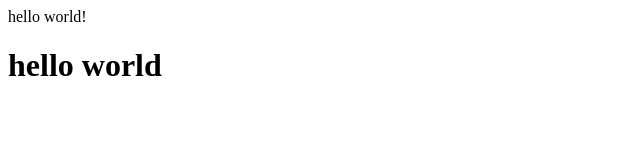
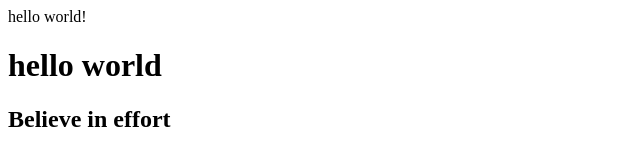
Before and after one commit to script-beginner/-, a plain HTML site: page index.html in a window 1280 px wide. Shown: the whole page, without its empty margins (0-640 px from the left). Drawn offline with Linux system fonts and the light colour scheme.

Commit message:
新加分支：dev

```diff
--- a/index.html
+++ b/index.html
@@ -9,5 +9,6 @@
 <body>
     hello world!
     <h1>hello world</h1>
+    <h2>Believe in effort</h2>
 </body>
 </html>
```
